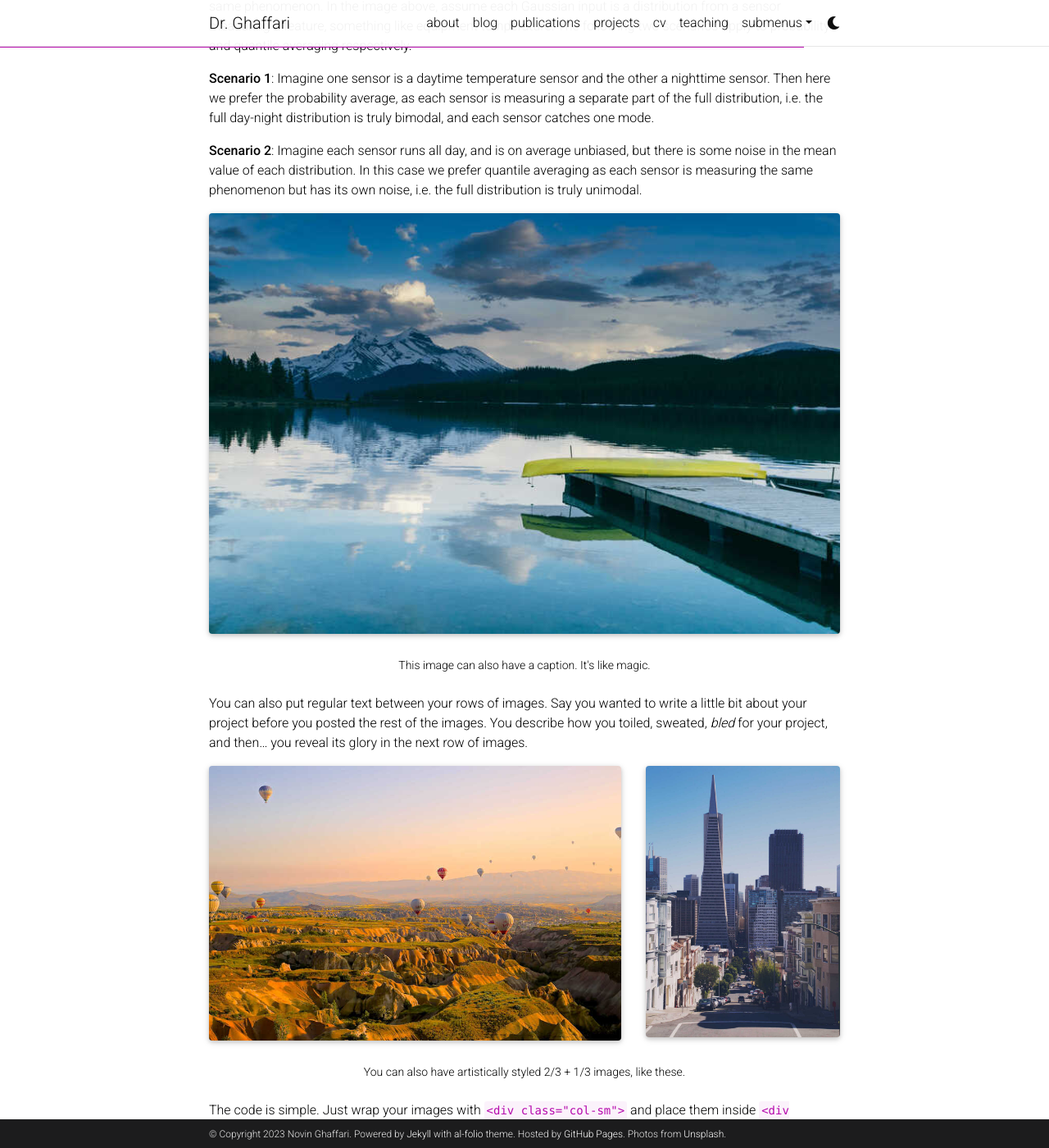
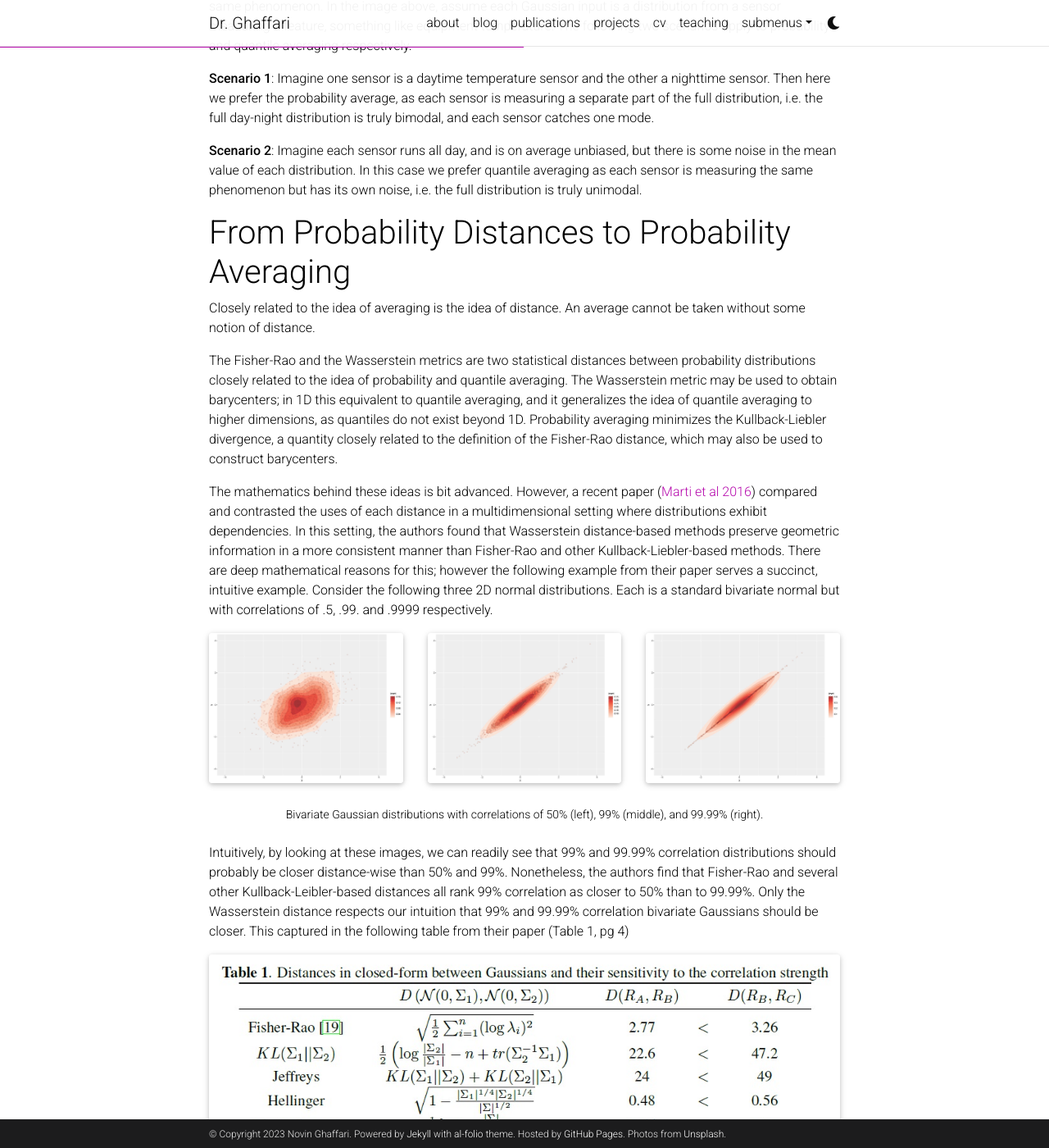
Before and after one commit to nghaffari/nghaffari.github.io, a Jekyll site: the page built from _projects/2_project.md, in a window 1280 px wide and 1400 px high, scrolled down 1062 px. Shown: the whole window at 82% size. Built offline with Jekyll 4.4.1, drawn with Linux system fonts in a browser that asks for light colours; full-size pictures stand in for the smaller copies a plugin makes; comment, search, counter and statistics services are not loaded; a style sheet for code colours, icons or effects is not loaded; some of the changed text lies outside the part shown.

Commit message:
Update 2_project.md

```diff
--- a/_projects/2_project.md
+++ b/_projects/2_project.md
@@ -32,13 +32,38 @@ We may prefer one or the other, depending on the application of interest. In a n
 
 **Scenario 2**: Imagine each sensor runs all day, and is on average unbiased, but there is some noise in the mean value of each distribution. In this case we prefer quantile averaging as each sensor is measuring the same phenomenon but has its own noise, i.e. the full distribution is truly unimodal.
 
+# From Probability Distances to Probability Averaging
+
+Closely related to the idea of averaging is the idea of distance. An average cannot be taken without some notion of distance.
+
+The Fisher-Rao and the Wasserstein metrics are two statistical distances between probability distributions closely related to the idea of probability and quantile averaging. The Wasserstein metric may be used to obtain barycenters; in 1D this equivalent to quantile averaging, and it generalizes the idea of quantile averaging to higher dimensions, as quantiles do not exist beyond 1D. Probability averaging minimizes the Kullback-Liebler divergence, a quantity closely related to the definition of the Fisher-Rao distance, which may also be used to construct barycenters.
+
+The mathematics behind these ideas is bit advanced. However, a recent paper (<a href="https://doi.org/10.1109/SSP.2016.7551770">Marti et al 2016</a>) compared and contrasted the uses of each distance in a multidimensional setting where distributions exhibit dependencies. In this setting, the authors found that Wasserstein distance-based methods preserve geometric information in a more consistent manner than Fisher-Rao and other Kullback-Liebler-based methods. There are deep mathematical reasons for this; however the following example from their paper serves a succinct, intuitive example. Consider the following three 2D normal distributions. Each is a standard bivariate normal but with correlations of .5, .99. and .9999 respectively.
+
 <div class="row">
     <div class="col-sm mt-3 mt-md-0">
-        {% include figure.html path="assets/img/5.jpg" title="example image" class="img-fluid rounded z-depth-1" %}
+        {% include figure.html path="assets/img/Gauss5.jpg" title="Gaussian, 50% correlation" class="img-fluid rounded z-depth-1" %}
+    </div>
+    <div class="col-sm mt-3 mt-md-0">
+        {% include figure.html path="assets/img/Gauss99.jpg" title="Gaussian, 99% correlation" class="img-fluid rounded z-depth-1" %}
+    </div>
+    <div class="col-sm mt-3 mt-md-0">
+        {% include figure.html path="assets/img/Gauss9999.jpg" title="Gaussian, 99.99% correlation" class="img-fluid rounded z-depth-1" %}
     </div>
 </div>
 <div class="caption">
-    This image can also have a caption. It's like magic.
+    Bivariate Gaussian distributions with correlations of 50% (left), 99% (middle), and 99.99% (right).
+</div>
+
+Intuitively, by looking at these images, we can readily see that 99% and 99.99% correlation distributions should probably be closer distance-wise than 50% and 99%. Nonetheless, the authors find that Fisher-Rao and several other Kullback-Leibler-based distances all rank 99% correlation as closer to 50% than to 99.99%. Only the Wasserstein distance respects our intuition that 99% and 99.99% correlation bivariate Gaussians should be closer. This captured in the following table from their paper (Table 1, pg 4)
+
+<div class="row">
+    <div class="col-sm mt-3 mt-md-0">
+        {% include figure.html path="assets/img/WassFItable.jpg" title="Table 1 on pg 4 from Marti et al 2016" class="img-fluid rounded z-depth-1" %}
+    </div>
+</div>
+<div class="caption">
+    The table of distances between bivariate Gaussians A (50%), B (99%), and C (99.99%), showing only the Wassertein distance preserves D(A,B)>D(B,C) among metrics listed, for more see (<a href="https://doi.org/10.1109/SSP.2016.7551770">Marti et al 2016</a>)
 </div>
 
 You can also put regular text between your rows of images.
```
